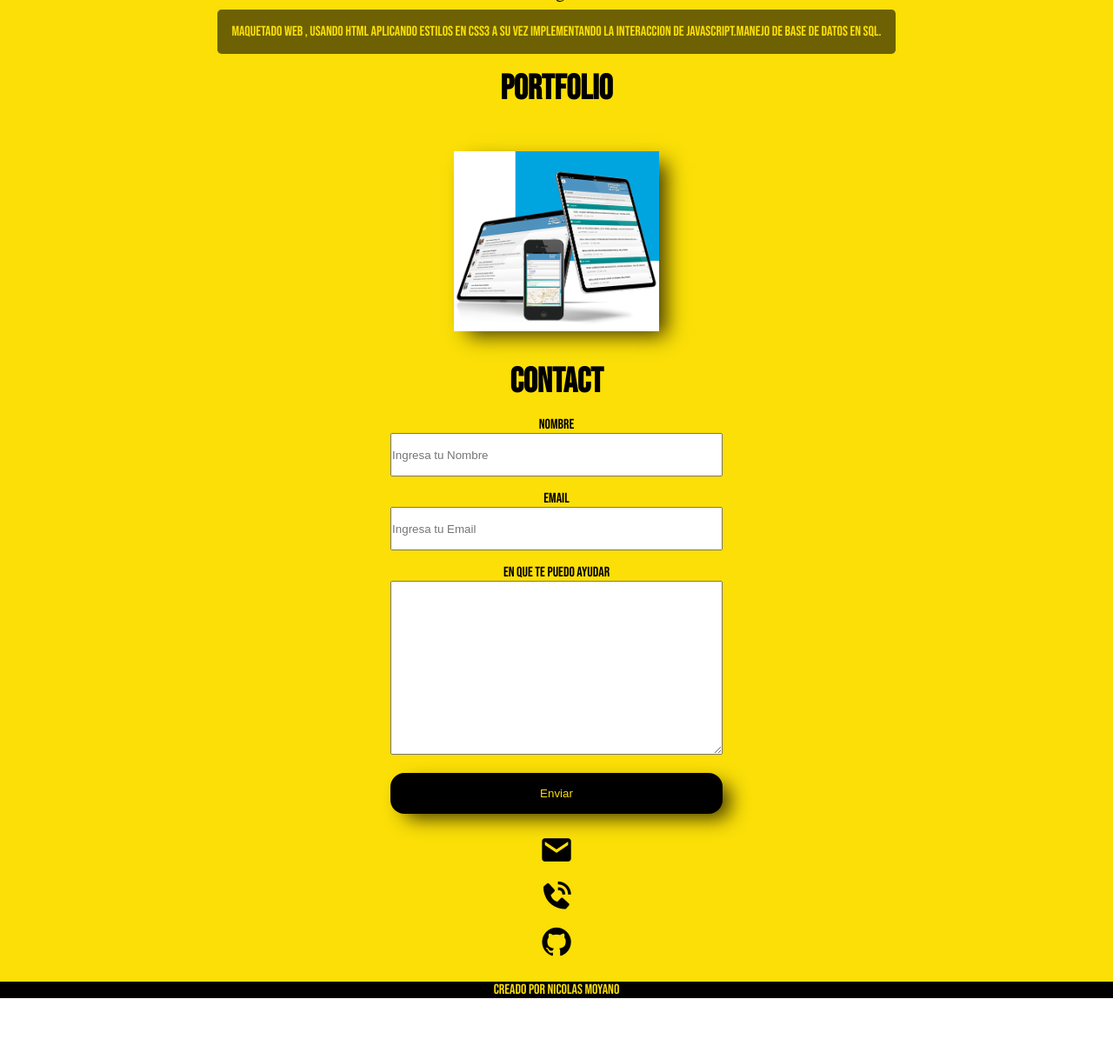
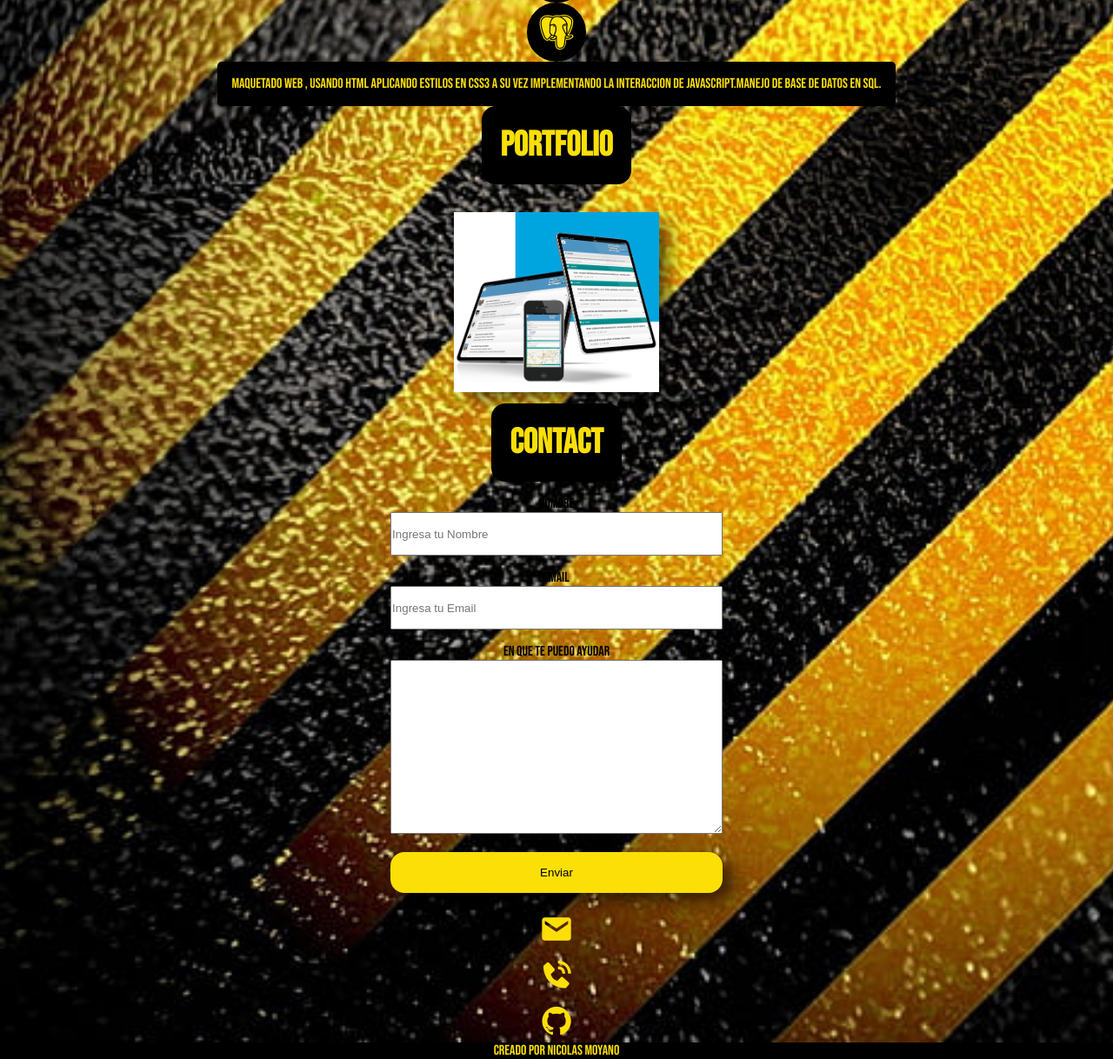
Before and after one commit to Snmoyano/Portfolio, a plain HTML site: page index.html in a window 1280 px wide. Shown: the part 920-2138 px from the top of the page at 87% size. Before the commit the page ends 2068 px from the top, so only its background shows below. Drawn offline with nearby package versions, Linux system fonts and the light colour scheme.

Commit message:
SecondCommint

```diff
--- a/styles..css
+++ b/styles..css
@@ -293,7 +293,12 @@ footer {
         color: black;
     }
 
+
+
     .container__body{
+        background-image: url(./assets/fondo-desktop.jpg);
+        background-size: cover;
+        background-repeat: no-repeat;
         display: grid;
         grid-template-columns: 1fr;
         grid-template-rows: 400px 1fr 700px;
@@ -302,6 +307,7 @@ footer {
 
     .home p{
         color: var(--colorp);
+        background-color: black;
     }
 
     .porfolio h2{
@@ -309,6 +315,7 @@ footer {
         font-size: 2.5rem;
         color: black;
         padding: 1rem;
+        background-color: black;
 
     }
     .porfolio{
@@ -326,12 +333,14 @@ footer {
         font-size: 3rem;
         flex-direction: column-reverse;
         color: black;
+        background-color: black;
 
 
     }
 
     .porfolio p{
         color: var(--colorp);
+        background-color: black;
     }
 
     .container_img{
@@ -355,6 +364,11 @@ footer {
 
     .contact h2{
         font-size: 2.5rem;
+        color: var(--colorp);
+        border:5px solid black;
+        border-radius: 1rem;
+        background-color: black;
+        padding: 1rem;
 
     }
 
@@ -372,6 +386,22 @@ footer {
         height: 200px;
         width: 100%;
     }
+    .contact .summit{
+        background-color: var(--colorp);
+        color: black;
+    }
 
-
+    .porfolio i{
+        color: var(--colorp);
+        border: 5px solid black;
+        border-radius: 50%;
     }
+    .porfolio h2{
+        color: var(--colorp);
+        border:5px solid black;
+        border-radius: 1rem;
+    }
+    .container_socials a{
+        color: var(--colorp);
+    }
+    }
```
Also changed, not shown: assets/fondo-desktop.jpg (added), assets/taxi-porfolio.jpg (deleted).
